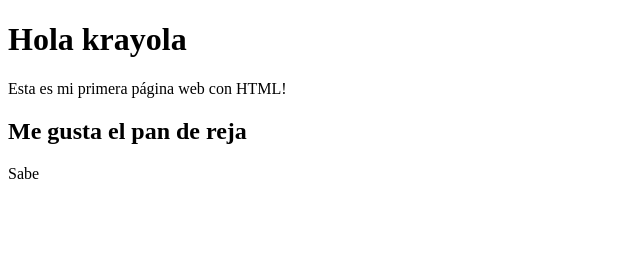
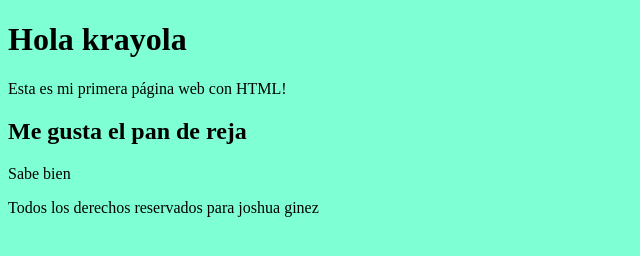
Before and after one commit to JoshuaGinez/ch54PrimerRepo-, a plain HTML site: page index.html in a window 1280 px wide. Shown: the whole page, without its empty margins (0-640 px from the left). Drawn offline with Linux system fonts and the light colour scheme.

Commit message:
new feature: fixing bugs

```diff
--- a/index.html
+++ b/index.html
@@ -4,11 +4,13 @@
   <meta charset="UTF-8">
   <meta name="viewport" content="width=device-width, initial-scale=1.0">
   <title>Mi primera página web</title>
+  <link rel="stylesheet" href="styles.css">
 </head>
 <body>
   <h1> Hola krayola</h1>
   <p>Esta es mi primera página web con HTML!</p>
   <h2>Me gusta el pan de reja</h2>
-  <p>Sabe <padre></padre></p>
+  <p>Sabe bien</p>
+  <p>Todos los derechos reservados para joshua ginez</p>
 </body>
 </html>
```
